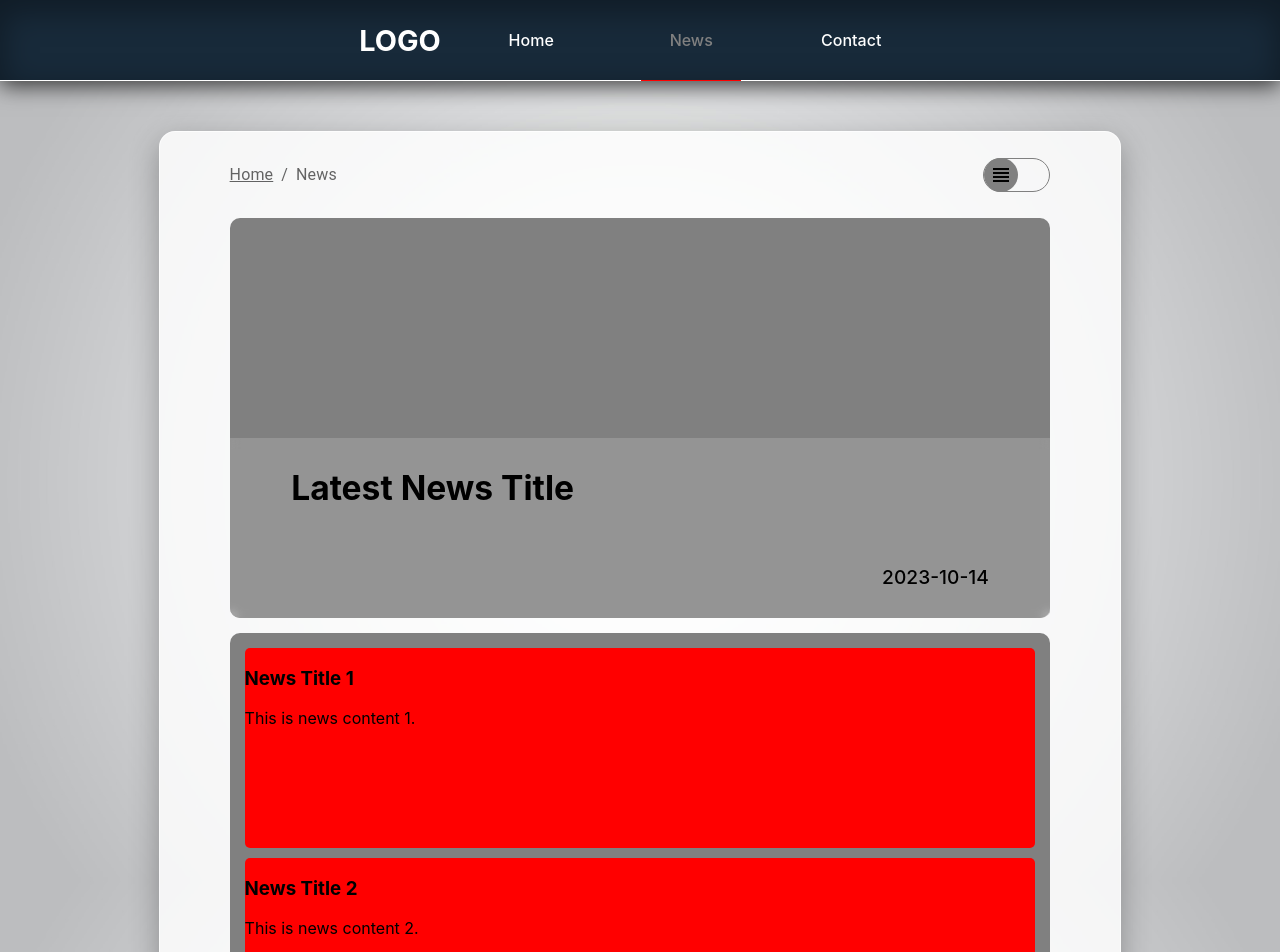
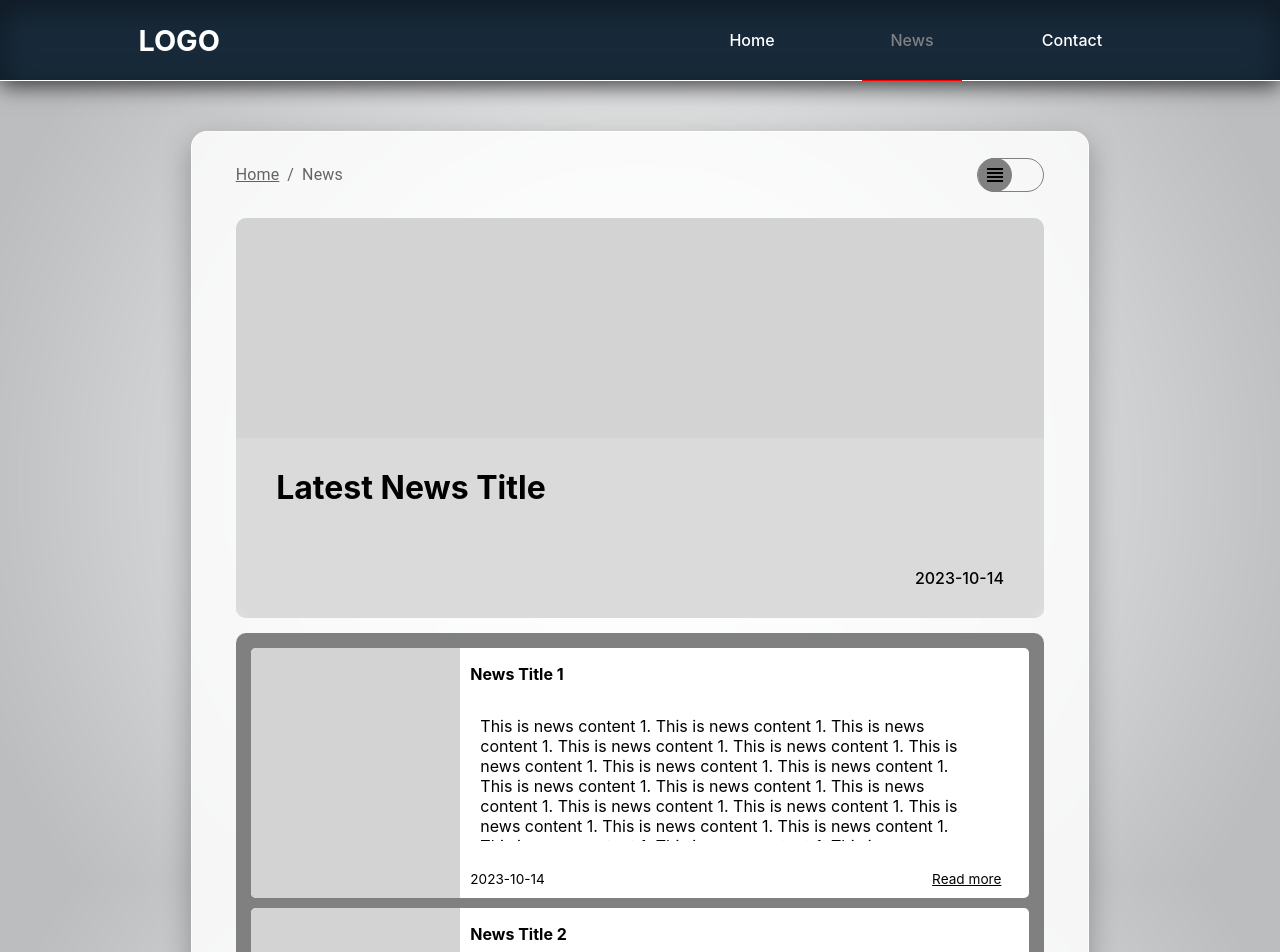
Before and after one commit to Miicy/news-feature, a React (Create React App) app: page /news in a window 1280 px wide. Shown: the top 952 px of the page. Built offline with nearby package versions, Linux system fonts and the light colour scheme.

Commit message:
News layout fixing

```diff
--- a/src/App.css
+++ b/src/App.css
@@ -32,7 +32,7 @@
 	margin-bottom: 50px;
 	position: relative;
 	min-width: 300px;
-	width: 75%;
+	width: 70%;
 	min-height: 100vh;
 	height: auto;
 	/* height: auto; */
@@ -72,3 +72,7 @@ body::-webkit-scrollbar {
 	border-radius: 2px;
 	border: 0px solid #ffffff;
 }
+
+.newsContainer > .lastChild:last-child {
+	grid-column: span 2;
+  }
--- a/src/components/layout/Header.js
+++ b/src/components/layout/Header.js
@@ -33,7 +33,7 @@ function Header() {
 		navContainer:{
 			width: "80%",
 			display: "flex",
-			justifyContent: "center",
+			justifyContent: "space-between",
 			alignItems: "center",
 		},
 		logo: {
--- a/src/helpers/newsData.json
+++ b/src/helpers/newsData.json
@@ -9,7 +9,7 @@
 	{
 	  "id": 2,
 	  "title": "News Title 1",
-	  "content": "This is news content 1.",
+	  "content": "This is news content 1. This is news content 1. This is news content 1. This is news content 1. This is news content 1. This is news content 1. This is news content 1. This is news content 1. This is news content 1. This is news content 1. This is news content 1. This is news content 1. This is news content 1. This is news content 1. This is news content 1. This is news content 1. This is news content 1. This is news content 1. This is news content 1. This is news content 1. This is news content 1. This is news content 1. This is news content 1. This is news content 1. This is news content 1. This is news content 1. This is news content 1. This is news content 1. This is news content 1. This is news content 1.",
 	  "date": "2023-10-13"
 	},
 	{
--- a/src/pages/News.js
+++ b/src/pages/News.js
@@ -8,6 +8,7 @@ import newsData from "../helpers/newsData.json";
 
 function News() {
 	const isScreenSmall = useMediaQuery("(max-width: 500px)");
+	const isScreenMedium = useMediaQuery("(max-width: 1200px)");
 	const [layoutColumn, setLayoutColumn] = useState(true);
 
 	const toggleLayoutColumn = () => {
@@ -25,11 +26,13 @@ function News() {
 	const latestNews = newsData[0];
 	const restOfNews = newsData.slice(1);
 
+	const isRestOfNewsOdd = restOfNews.length % 2 === 1;
+
 	const newsPageStyles = {
 		container: {
-			width: "90%",
+			width: "95%",
 			height: "100%",
-			display:"flex",
+			display: "flex",
 			flexDirection: "column",
 			justifyContent: "center",
 			alignItems: "center",
@@ -74,7 +77,7 @@ function News() {
 			marginBottom: "15px",
 			display: "flex",
 			alignItems: "flex-end",
-			backgroundColor: "grey",
+			backgroundColor: "lightgrey",
 		},
 		textContainer: {
 			width: "100%",
@@ -88,17 +91,24 @@ function News() {
 			justifyContent: "space-around",
 		},
 		latestText: {
-			width: "85%",
+			width: "90%",
 			display: "flex",
-			fontSize: "2.1em",
+			fontSize: (isMobile && isScreenSmall) || isScreenMedium ? "1.3em" : "2em",
 			fontWeight: "bold",
+		},
+		date: {
+			fontSize: (isMobile && isScreenSmall) || isScreenMedium ? "0.8em" : "1em",
+			width: "90%",
+			display: "flex",
+			justifyContent: "flex-end",
+			fontWeight: "500",
 		},
 		newsContainer: {
 			padding: "15px",
 			height: "auto",
 			backgroundColor: "grey",
 			display: "grid",
-			gridTemplateColumns: layoutColumn ? "1fr" : "repeat(3, 1fr)",
+			gridTemplateColumns: layoutColumn ? "1fr" : "repeat(2, 1fr)",
 			gridTemplateRows: "auto",
 			gap: "10px",
 			borderRadius: "10px",
@@ -106,9 +116,67 @@ function News() {
 		},
 		singleNews: {
 			width: "100%",
-			backgroundColor: "red",
-			height: "200px",
+			backgroundColor: "white",
+			height: layoutColumn ? "250px" : "190px",
 			borderRadius: "5px",
+			display: "flex",
+			width: layoutColumn ? "100%" : "auto",
+			// gridColumn: isRestOfNewsOdd && !layoutColumn  ? "span 2" : "auto",
+		},
+		singleNewsImage: {
+			backgroundColor: "lightgrey",
+			minWidth: "100px",
+			width: layoutColumn ? "30%" : "40%",
+			height: layoutColumn ? "100%" : "100%",
+			borderRadius: "5px 0 0 5px",
+		},
+		singleNewsTextContainer: {
+			width: "95%",
+			display: "flex",
+			justifyContent: "space-between",
+		},
+		singleNewsText: {
+			width: "80%",
+			height: "100%",
+			paddingLeft: "10px",
+		},
+		readMore: {
+			width: "95%",
+			display: "flex",
+			justifyContent: "Space-between",
+			alignItems: "center",
+			marginRight: isMobile || isScreenSmall ? "5px" : "10px",
+			cursor: "pointer",
+			fontSize: layoutColumn
+				? (isMobile && isScreenSmall) || isScreenMedium
+					? "0.7em"
+					: "0.85em"
+				: "0.75em",
+		},
+		title: {
+			fontSize: layoutColumn
+				? (isMobile && isScreenSmall) || isScreenMedium
+					? "0.9em"
+					: "1em"
+				: "0.8em",
+			minWidth: "100px",
+		},
+		singleNewsContent: {
+			marginLeft: "10px",
+			width: "90%",
+			height: layoutColumn
+				? (isMobile && isScreenSmall) || isScreenMedium
+					? "55%"
+					: "125px"
+				: "45%",
+			whiteSpace: "normal",
+			textOverflow: "ellipsis",
+			overflow: "hidden",
+			fontSize: layoutColumn
+				? (isMobile && isScreenSmall) || isScreenMedium
+					? "0.8em"
+					: "1em"
+				: "0.8em",
 		},
 	};
 	return (
@@ -138,23 +206,23 @@ function News() {
 				<div style={newsPageStyles.latest}>
 					<div style={newsPageStyles.textContainer}>
 						<div style={newsPageStyles.latestText}>{latestNews.title}</div>
-						<div
-							style={{
-								...newsPageStyles.latestText,
-								justifyContent: "flex-end",
-								fontSize: "1.2em",
-								fontWeight: "500",
-							}}
-						>
-							{latestNews.date}
-						</div>
+						<div style={newsPageStyles.date}>{latestNews.date}</div>
 					</div>
 				</div>
-				<div style={newsPageStyles.newsContainer}>
+				<div className="newsContainer"style={newsPageStyles.newsContainer}>
 					{restOfNews.map((news) => (
-						<div key={news.id} style={newsPageStyles.singleNews}>
-							<h3>{news.title}</h3>
-							<p>{news.content}</p>
+						<div className={isRestOfNewsOdd && !layoutColumn ? "lastChild" : ""} key={news.id} style={newsPageStyles.singleNews}>
+							<div style={newsPageStyles.singleNewsImage}></div>
+							<div style={newsPageStyles.singleNewsText}>
+								<div style={newsPageStyles.singleNewsTextContainer}>
+									<h3 style={newsPageStyles.title}>{news.title}</h3>
+								</div>
+								<p style={newsPageStyles.singleNewsContent}>{news.content}</p>
+								<div style={newsPageStyles.readMore}>
+									{latestNews.date}
+									<p style={{ textDecoration: "underline" }}>Read more</p>
+								</div>
+							</div>
 						</div>
 					))}
 				</div>
```
